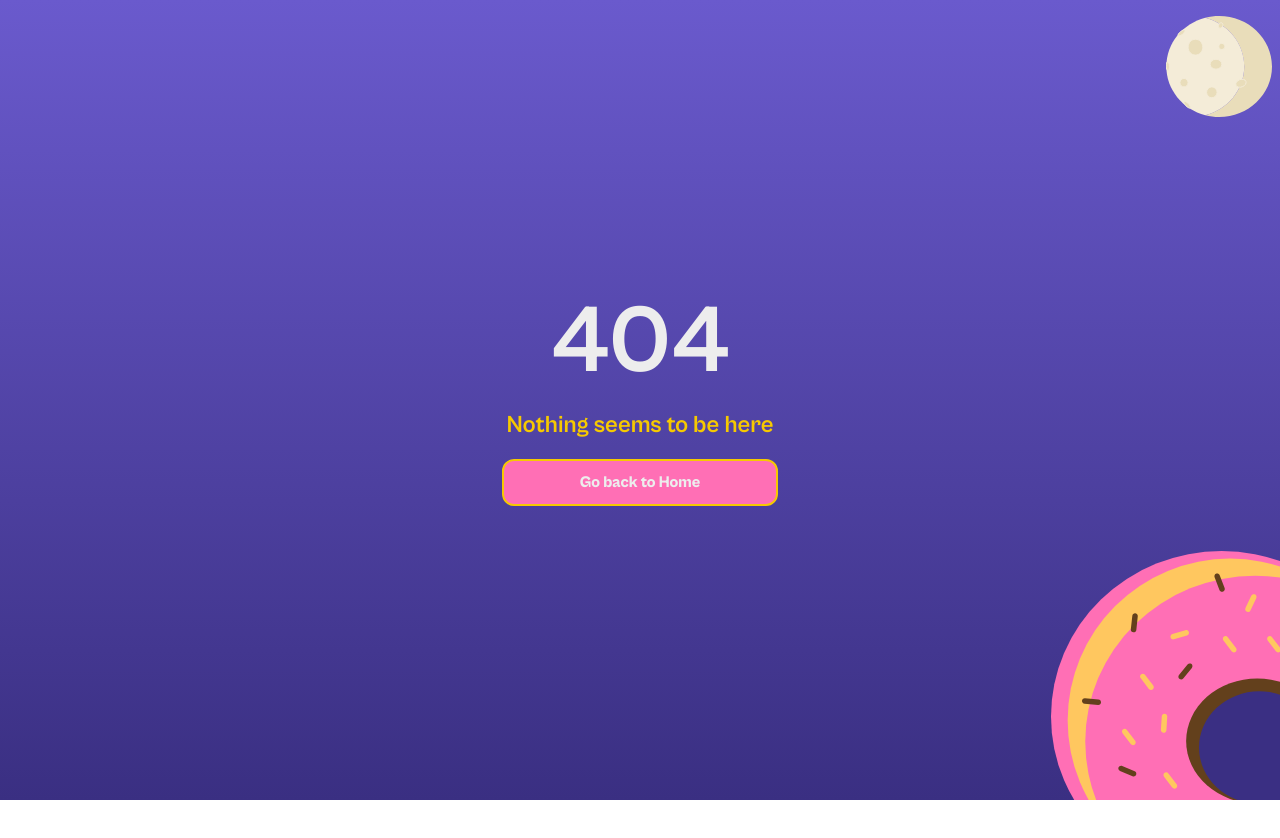
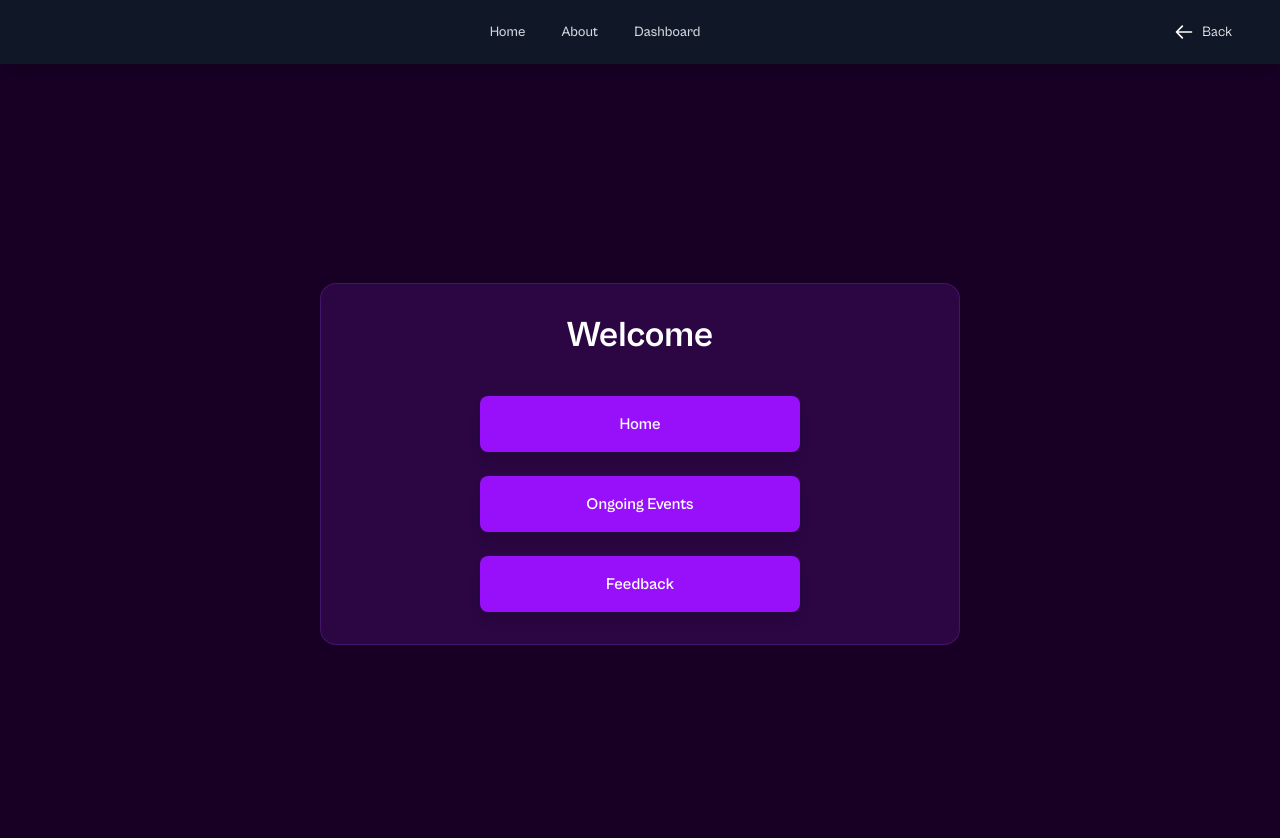
Before and after one commit to VaidyaIshan/Eaten, a Next.js app in the folder frontend/: page /test in a window 1280 px wide. Before the commit this address had no page. Shown: the top 838 px of the page. Before the commit the page ends 800 px from the top, so only its background shows below. Built offline with nearby package versions, Linux system fonts and the light colour scheme.

Commit message:
Add: Sidebar and Navbar Section

```diff
--- /dev/null
+++ b/frontend/src/app/components/Navbar/navbar.tsx
@@ -0,0 +1,83 @@
+// components/Navbar.tsx
+'use client';
+
+import Link from "next/link";
+import { usePathname, useRouter } from "next/navigation";
+import { useState } from "react";
+import Sidebar from "../Sidebar/sidebar";
+
+const navigationItems = [
+  { label: "Home", href: "/" },
+  { label: "About", href: "/about" },
+  { label: "Dashboard", href: "/dashboard" },
+];
+
+export default function Navbar() {
+  const [isSidebarOpen, setIsSidebarOpen] = useState(false);
+  const pathname = usePathname();
+  const router = useRouter();
+
+  const handleBack = () => {
+    router.back();
+  };
+
+  return (
+    <>
+      {/* Mobile Hamburger Button - Top Left, Fixed */}
+      <button
+        onClick={() => setIsSidebarOpen(true)}
+        className="lg:hidden fixed top-4 left-4 z-30 p-3 text-white hover:bg-white/10 rounded-lg transition-colors"
+        aria-label="Open menu"
+      >
+        <svg className="w-6 h-6" fill="none" stroke="currentColor" viewBox="0 0 24 24">
+          <path strokeLinecap="round" strokeLinejoin="round" strokeWidth={2} d="M4 6h16M4 12h16M4 18h16" />
+        </svg>
+      </button>
+
+      {/* Desktop Navbar - Hidden on Mobile */}
+      <header className="hidden lg:block sticky top-0 z-30 w-full bg-gray-900 text-white shadow-lg">
+        <div className="max-w-7xl mx-auto px-4 sm:px-6 lg:px-8">
+          <div className="flex items-center justify-between h-16">
+            {/* Center: Desktop Navigation */}
+            <nav className="flex items-center gap-1 flex-1 justify-center">
+              {navigationItems.map((item) => {
+                const isActive = pathname === item.href;
+
+                return (
+                  <Link
+                    key={item.href}
+                    href={item.href}
+                    className={`
+                      px-4 py-2 rounded-lg text-sm font-medium
+                      transition-all duration-200
+                      ${isActive
+                        ? 'bg-white text-gray-900'
+                        : 'text-gray-300 hover:bg-gray-800 hover:text-white'
+                      }
+                    `}
+                  >
+                    {item.label}
+                  </Link>
+                );
+              })}
+            </nav>
+
+            {/* Right: Back Button */}
+            <button
+              onClick={handleBack}
+              className="flex items-center gap-2 px-4 py-2 rounded-lg hover:bg-gray-800 transition-colors text-sm"
+            >
+              <svg className="w-5 h-5" fill="none" stroke="currentColor" viewBox="0 0 24 24">
+                <path strokeLinecap="round" strokeLinejoin="round" strokeWidth={2} d="M10 19l-7-7m0 0l7-7m-7 7h18" />
+              </svg>
+              <span>Back</span>
+            </button>
+          </div>
+        </div>
+      </header>
+
+      {/* Mobile Sidebar - Hidden on Desktop */}
+      <Sidebar isOpen={isSidebarOpen} setIsOpen={setIsSidebarOpen} />
+    </>
+  );
+}
--- /dev/null
+++ b/frontend/src/app/components/Sidebar/sidebar.tsx
@@ -0,0 +1,126 @@
+// components/Sidebar.tsx
+'use client';
+
+import Link from "next/link";
+import { usePathname, useRouter } from "next/navigation";
+import { useEffect } from "react";
+
+interface SidebarProps {
+  isOpen: boolean;
+  setIsOpen: (isOpen: boolean) => void;
+}
+
+const navigationItems = [
+  { label: "Home", href: "/" },
+  { label: "About", href: "/about" },
+  { label: "Dashboard", href: "/dashboard" },
+];
+
+export default function Sidebar({ isOpen, setIsOpen }: SidebarProps) {
+  const pathname = usePathname();
+  const router = useRouter();
+
+  // Close sidebar on route change
+  useEffect(() => {
+    setIsOpen(false);
+  }, [pathname, setIsOpen]);
+
+  // Prevent body scroll when sidebar is open
+  useEffect(() => {
+    if (isOpen) {
+      document.body.style.overflow = 'hidden';
+    } else {
+      document.body.style.overflow = 'unset';
+    }
+    return () => {
+      document.body.style.overflow = 'unset';
+    };
+  }, [isOpen]);
+
+  const handleBack = () => {
+    router.back();
+  };
+
+  return (
+    <>
+      {/* Overlay */}
+      <div
+        className={`lg:hidden fixed inset-0 bg-black/50 z-40 transition-opacity duration-300 ${
+          isOpen ? 'opacity-100' : 'opacity-0 pointer-events-none'
+        }`}
+        onClick={() => setIsOpen(false)}
+        aria-hidden="true"
+      />
+
+      {/* Sidebar */}
+      <aside
+        className={`
+          lg:hidden fixed top-0 left-0 h-full w-64 bg-gray-900 text-white z-50
+          shadow-2xl transform transition-transform duration-300 ease-in-out
+          ${isOpen ? "translate-x-0" : "-translate-x-full"}
+        `}
+      >
+        <div className="flex flex-col h-full">
+          {/* Header with Close Button */}
+          <div className="flex items-center justify-between p-4 border-b border-gray-700">
+            <h2 className="text-lg font-semibold">Menu</h2>
+            <button
+              onClick={() => setIsOpen(false)}
+              className="p-2 rounded-lg hover:bg-gray-800 transition-colors"
+              aria-label="Close sidebar"
+            >
+              <svg className="w-6 h-6" fill="none" stroke="currentColor" viewBox="0 0 24 24">
+                <path strokeLinecap="round" strokeLinejoin="round" strokeWidth={2} d="M6 18L18 6M6 6l12 12" />
+              </svg>
+            </button>
+          </div>
+
+          {/* Back Button */}
+          <div className="p-4 border-b border-gray-700">
+            <button
+              onClick={handleBack}
+              className="flex items-center gap-2 w-full px-4 py-2 rounded-lg hover:bg-gray-800 transition-colors text-sm"
+            >
+              <svg className="w-5 h-5" fill="none" stroke="currentColor" viewBox="0 0 24 24">
+                <path strokeLinecap="round" strokeLinejoin="round" strokeWidth={2} d="M10 19l-7-7m0 0l7-7m-7 7h18" />
+              </svg>
+              <span>Back</span>
+            </button>
+          </div>
+
+          {/* Navigation Links */}
+          <nav className="flex-1 overflow-y-auto p-4">
+            <ul className="flex flex-col gap-2">
+              {navigationItems.map((item) => {
+                const isActive = pathname === item.href;
+
+                return (
+                  <li key={item.href}>
+                    <Link
+                      href={item.href}
+                      className={`
+                        block px-4 py-3 rounded-lg text-sm font-medium
+                        transition-all duration-200
+                        ${isActive
+                          ? 'bg-white text-gray-900 shadow-lg'
+                          : 'text-gray-300 hover:bg-gray-800 hover:text-white'
+                        }
+                      `}
+                    >
+                      {item.label}
+                    </Link>
+                  </li>
+                );
+              })}
+            </ul>
+          </nav>
+
+          {/* Footer */}
+          <div className="p-4 border-t border-gray-700">
+            <p className="text-xs text-gray-400 text-center">© 2024 Your App</p>
+          </div>
+        </div>
+      </aside>
+    </>
+  );
+}
--- a/frontend/src/app/profile/page.tsx
+++ b/frontend/src/app/profile/page.tsx
@@ -4,6 +4,7 @@ import { useState, useEffect } from "react";
 import DonutSVG from "../assets/vectors/Donut";
 import { useAuth } from "@/src/hooks/useAuth"
 import { useRouter } from "next/navigation"
+import Navbar from "../components/Navbar/navbar";
 
 
 interface UserData {
@@ -14,6 +15,7 @@ interface UserData {
 
 
 export default function Profile() {
+
   const router = useRouter()
   const [userData, setUserData] = useState<UserData | null>(null);
   const [error, setError] = useState<string | null>(null);
@@ -107,7 +109,9 @@ const logout=()=>{
 
 
   return (
+
     <div className="flex flex-col items-center p-10 bg-primary-gradient min-h-screen">
+          <Navbar />
       <div className="flex flex-col items-center  justify-center w-[300px]">
         <h1 className="font-bold text-2xl mb-6">My Profile</h1>
 
--- /dev/null
+++ b/frontend/src/app/test/page.tsx
@@ -0,0 +1,33 @@
+"use client"
+import React, { useState } from "react";
+import Navbar from "../components/Navbar/navbar";
+
+export default function Home() {
+  return (
+    <>
+      {/* Navbar Component */}
+      <Navbar />
+
+      {/* Main Content - Add padding-top on mobile to account for hamburger button */}
+      <div className="min-h-screen bg-[#170024] flex justify-center items-center pt-16 lg:pt-0">
+        <div className="w-full max-w-2xl px-4">
+          <div className="flex flex-col justify-center items-center gap-6 p-8 bg-purple-900/30 rounded-2xl backdrop-blur-sm border border-purple-500/20">
+            <h1 className="text-4xl font-bold text-white mb-4">Welcome</h1>
+
+            <button className="w-full max-w-xs px-8 py-4 bg-purple-600 hover:bg-purple-700 text-white font-semibold rounded-lg transition-all duration-200 shadow-lg hover:shadow-purple-500/50 hover:scale-105">
+              Home
+            </button>
+
+            <button className="w-full max-w-xs px-8 py-4 bg-purple-600 hover:bg-purple-700 text-white font-semibold rounded-lg transition-all duration-200 shadow-lg hover:shadow-purple-500/50 hover:scale-105">
+              Ongoing Events
+            </button>
+
+            <button className="w-full max-w-xs px-8 py-4 bg-purple-600 hover:bg-purple-700 text-white font-semibold rounded-lg transition-all duration-200 shadow-lg hover:shadow-purple-500/50 hover:scale-105">
+              Feedback
+            </button>
+          </div>
+        </div>
+      </div>
+    </>
+  );
+}
```
Also changed, not shown: frontend/src/app/MainPage.tsx (+0 -14 lines).
